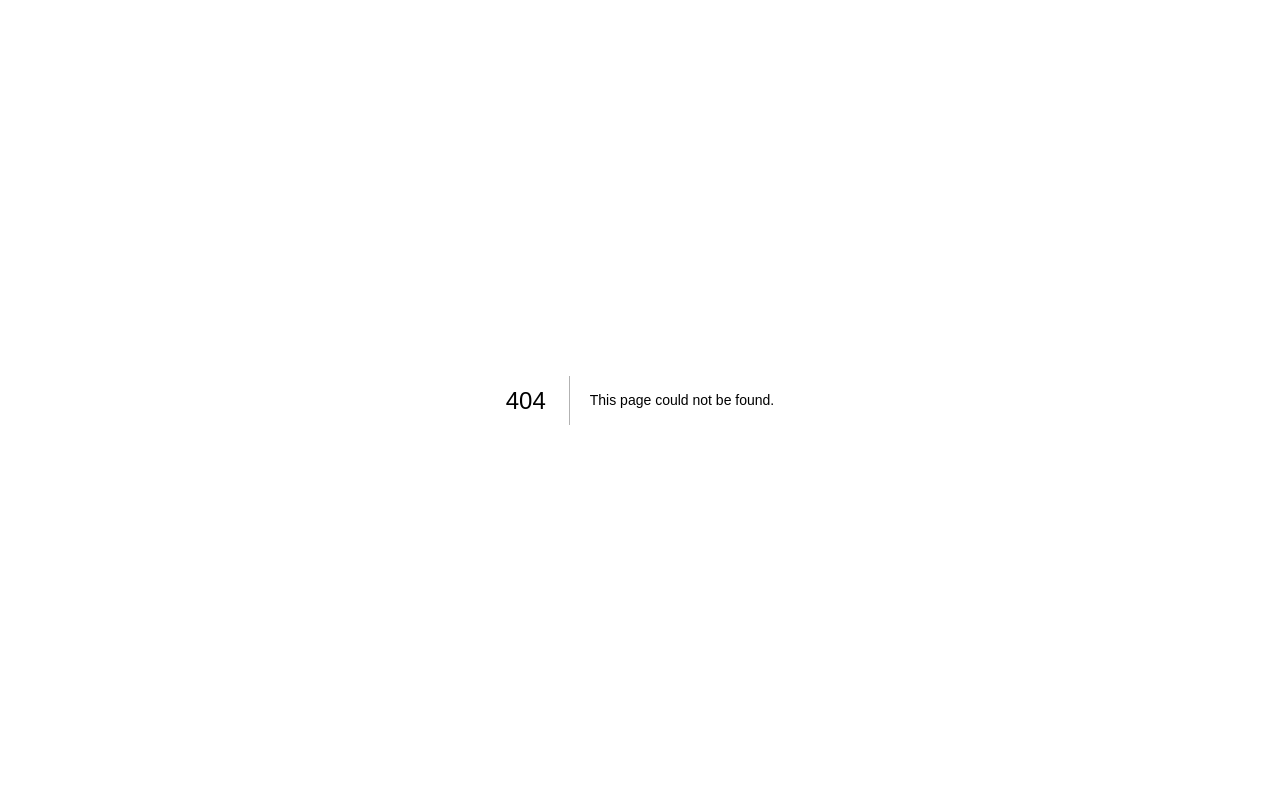
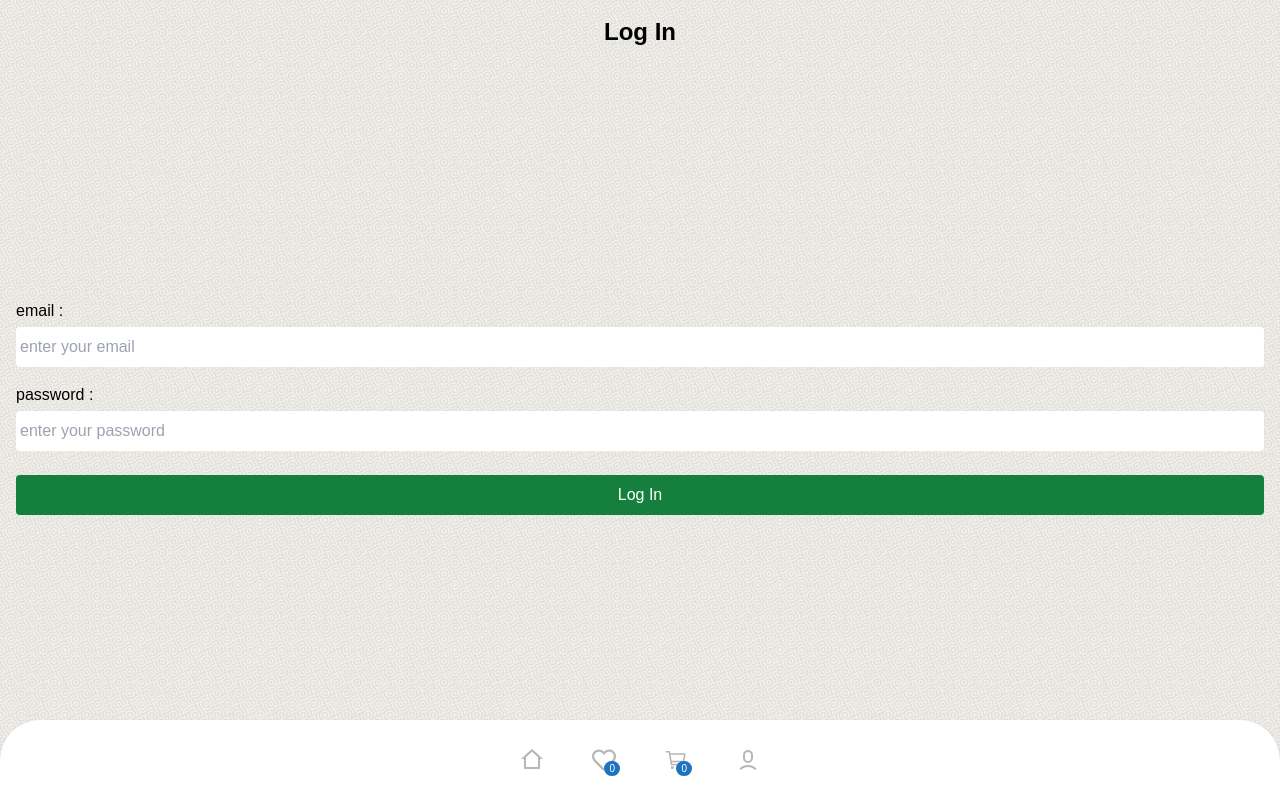
Before and after one commit to mohammadyousefi02/shopify, a Next.js app: page /login in a window 1280 px wide. Before the commit this address had no page. Built offline with nearby package versions, Linux system fonts and the light colour scheme.

Commit message:
add login page

```diff
--- /dev/null
+++ b/pages/login/index.tsx
@@ -0,0 +1,44 @@
+import { useRouter } from 'next/router'
+import React, { FormEvent, useState } from 'react'
+import { server } from '../../config/server'
+import Button from '../../src/components/Button'
+import Input from '../../src/components/Input'
+import MainLayout from '../../src/layouts/MainLayout'
+
+import useAuthUserToken from '../../hooks/useAuthUserToken'
+import axios, { AxiosError } from 'axios'
+
+function LogIn() {
+    const router = useRouter()
+    const [token, setToken] = useAuthUserToken()
+    if(token) router.push('/')
+    const [email,setEmail] = useState('')
+    const [password,setPassword] = useState('')
+    const [error,setError] = useState('')
+    const loginHandler = async() => {
+        const user = { email, password }
+        try {
+            const res = await axios.post(`${server}/api/users/auth`,user)
+            setEmail('')
+            setPassword('')
+            setToken(res.data.token)
+            router.push('/')
+        } catch (error) {
+            const err:any = error as AxiosError
+            console.log(error)
+            setError(err.response?.data.error)
+        }
+    }
+  return (
+   <MainLayout title='Log In'>
+       <div className='h-full flex flex-col justify-center items-center gap-4 px-4'>
+            <Input value={email} onChange={(e:FormEvent<HTMLInputElement>)=>setEmail(e.currentTarget.value)} name='email' placeholder='enter your email' className='w-full'/>
+            <Input value={password} onChange={(e:FormEvent<HTMLInputElement>)=>setPassword(e.currentTarget.value)} name='password' type='password' className='w-full' placeholder='enter your password'/>
+            <Button onClick={loginHandler} title='Log In' className='bg-green-700 w-full my-2' />
+            <p>{error}</p>
+        </div>
+   </MainLayout>
+  )
+}
+
+export default LogIn
```
